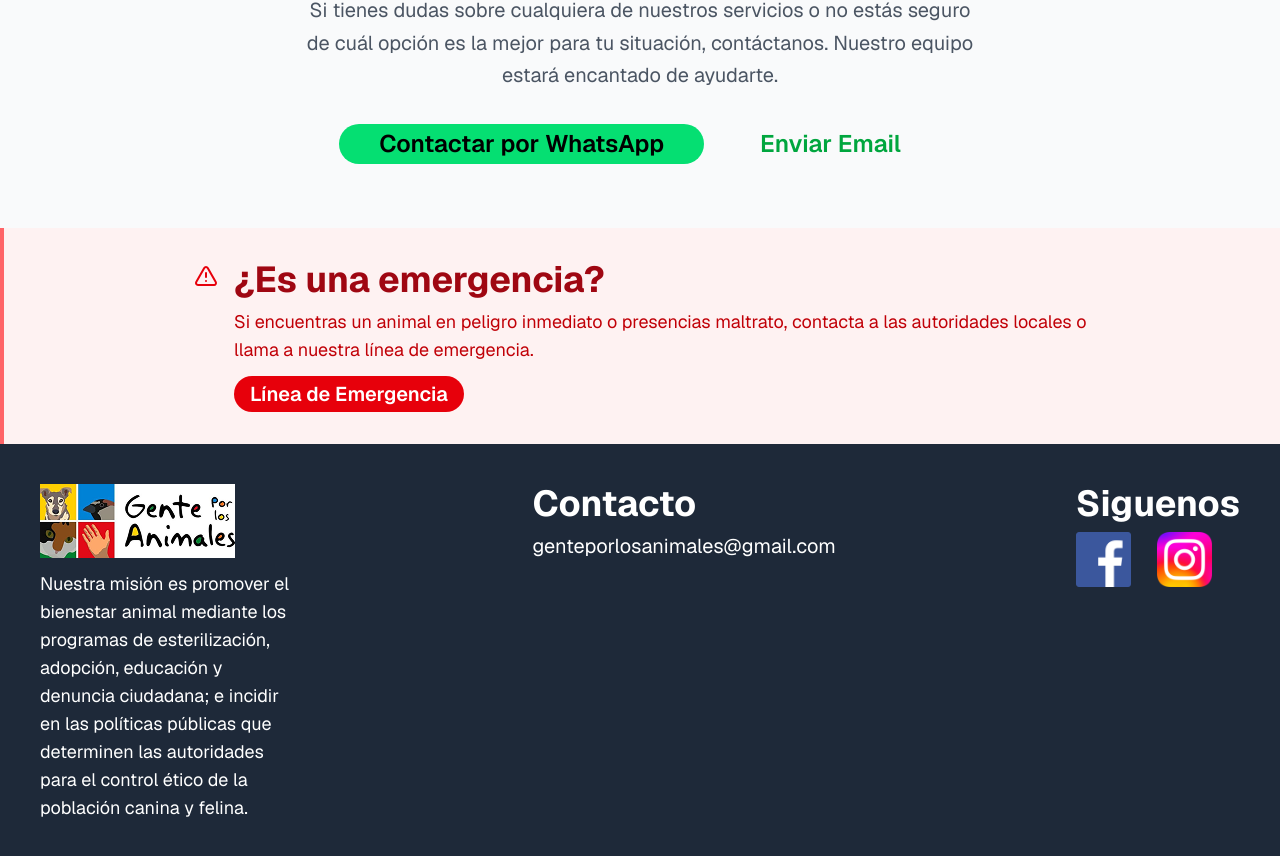
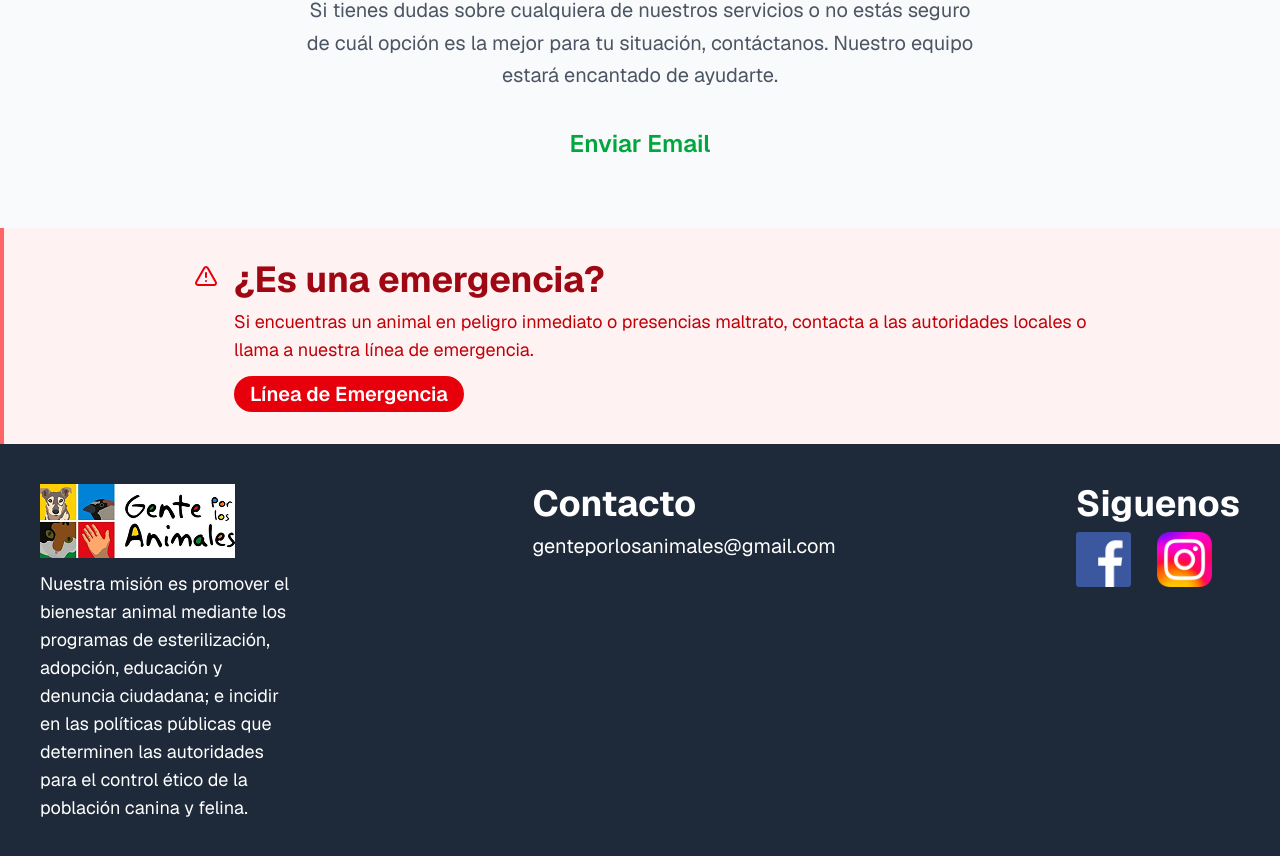
Before and after one commit to FoxCoding-CETYS/Gente-por-los-animales-WebSite, a Next.js app in the folder gxla/: page /acciones in a window 1280 px wide. Shown: the part 1656-2512 px from the top of the page. Built offline with nearby package versions, Linux system fonts and the light colour scheme.

Commit message:
Comment out WhatsApp contact button in acciones page
The WhatsApp contact button in the acciones page has been commented out, leaving only the email contact option visible. Minor formatting changes were also made to className assignments for consistency.

```diff
--- a/gxla/app/acciones/page.tsx
+++ b/gxla/app/acciones/page.tsx
@@ -94,7 +94,7 @@ export default function Acciones() {
       <section
         className={cn(
           "px-4 sm:px-6 py-12 sm:py-16",
-          colorClasses.background.accent
+          colorClasses.background.accent,
         )}
       >
         <div className="max-w-4xl mx-auto text-center space-y-6">
@@ -114,7 +114,7 @@ export default function Acciones() {
       <section
         className={cn(
           "px-4 sm:px-6 py-12 sm:py-16",
-          colorClasses.background.primary
+          colorClasses.background.primary,
         )}
       >
         <div className="max-w-6xl mx-auto">
@@ -130,7 +130,7 @@ export default function Acciones() {
       <section
         className={cn(
           "px-4 sm:px-6 py-12 sm:py-16",
-          colorClasses.background.secondary
+          colorClasses.background.secondary,
         )}
       >
         <div className="max-w-4xl mx-auto text-center space-y-8">
@@ -138,7 +138,7 @@ export default function Acciones() {
           <p
             className={cn(
               "max-w-2xl mx-auto leading-relaxed text-muted-foreground",
-              t.body
+              t.body,
             )}
           >
             Si tienes dudas sobre cualquiera de nuestros servicios o no estás
@@ -146,7 +146,7 @@ export default function Acciones() {
             Nuestro equipo estará encantado de ayudarte.
           </p>
           <div className="flex flex-col sm:flex-row gap-4 justify-center">
-            <CustomButton variant="primary" size="lg">
+            {/* <CustomButton variant="primary" size="lg">
               <a
                 href="https://wa.me/52XXXXXXXXXX"
                 target="_blank"
@@ -154,7 +154,7 @@ export default function Acciones() {
               >
                 Contactar por WhatsApp
               </a>
-            </CustomButton>
+            </CustomButton> */}
             <CustomButton variant="outline" size="lg">
               <a href="mailto:genteporlosanimales@gmail.com">Enviar Email</a>
             </CustomButton>
```
